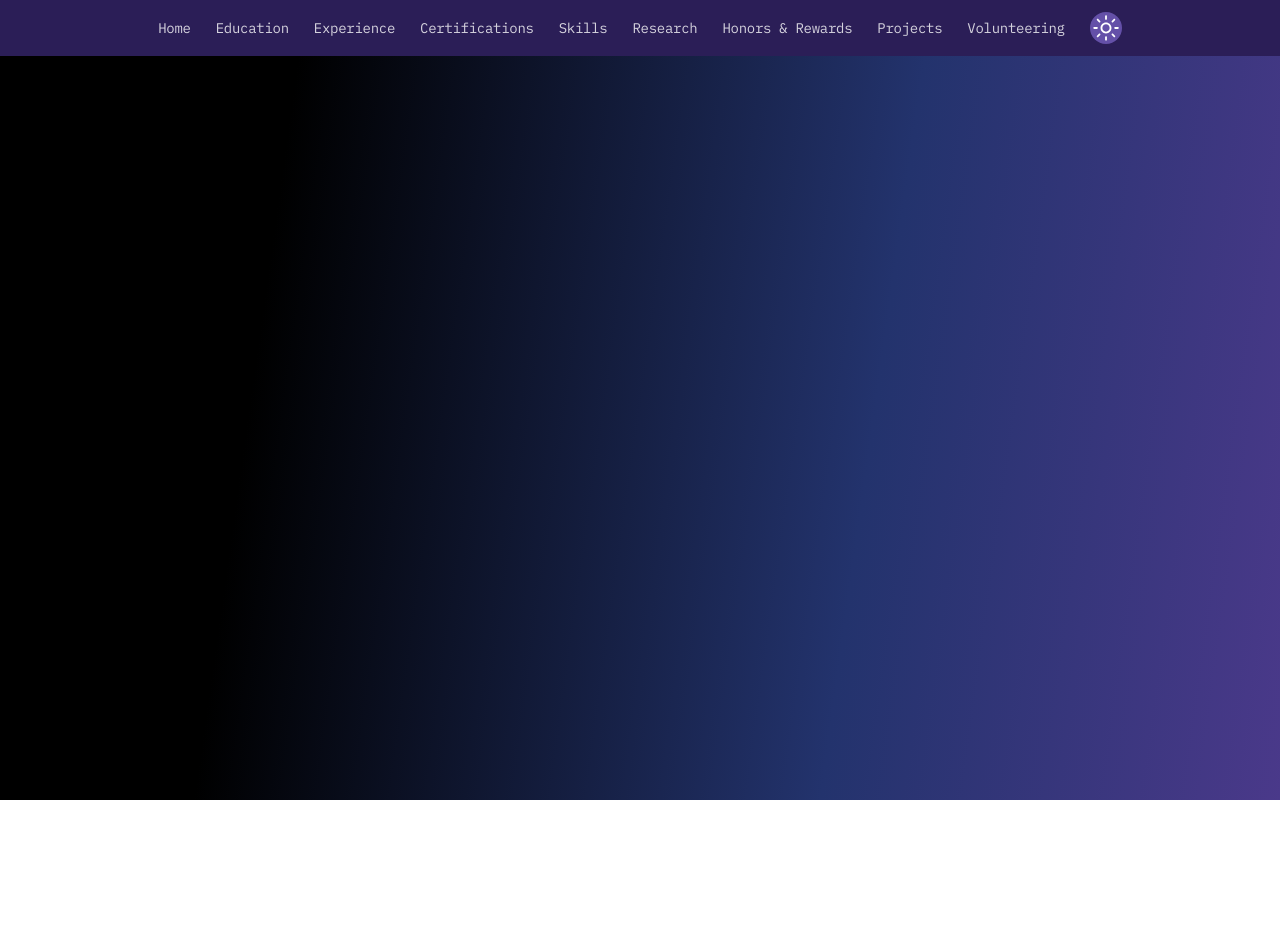
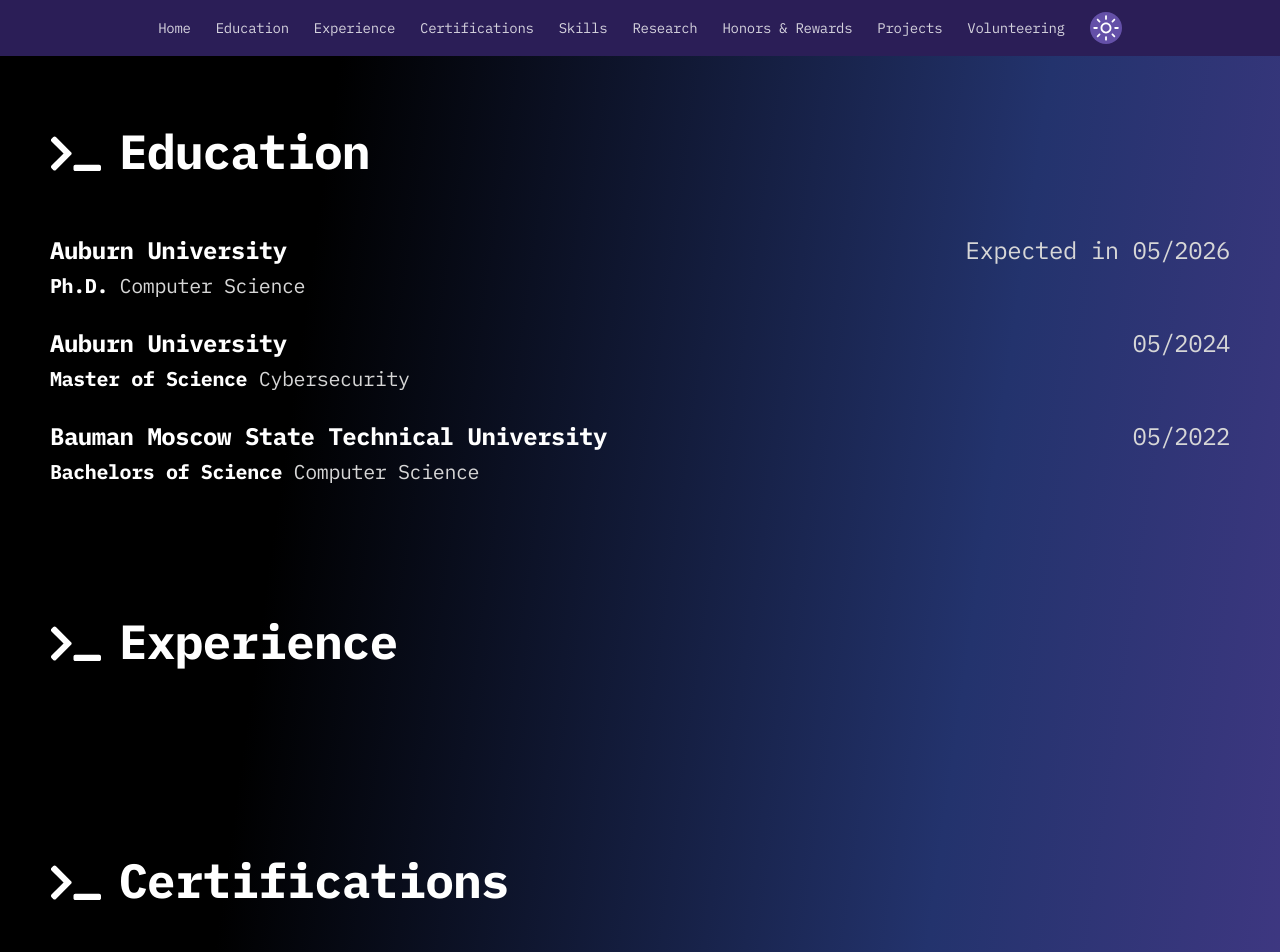
Before and after one commit to imkamie/alexandr-portfolio, a React (Vite) app: page /about in a window 1280 px wide. Shown: the top 952 px of the page. Before the commit the page ends 800 px from the top, so only its background shows below. Built offline with nearby package versions, Linux system fonts and the light colour scheme.

Commit message:
added education section

```diff
--- /dev/null
+++ b/src/components/Education.css
@@ -0,0 +1,35 @@
+.education-info {
+    font-weight: 400;
+    font-size: 20px;
+    letter-spacing: -0.02em;
+    color: var(--text-secondary);
+}
+
+.education-info__uni-and-date {
+    display: flex;
+    align-items: center;
+    justify-content: space-between;
+    margin-bottom: 6px;
+}
+
+.education-info__university {
+    font-weight: 700;
+    font-size: 24px;
+    letter-spacing: -0.02em;
+    color: var(--text-primary);
+}
+
+.education-info__date {
+    font-weight: 400;
+    font-size: 24px;
+    letter-spacing: -0.02em;
+    color: #d7d7d7;
+    color: var(--text-secondary);
+}
+
+.education-info__degree {
+    font-weight: 700;
+    font-size: 20px;
+    letter-spacing: -0.02em;
+    color: var(--text-primary);
+}
--- /dev/null
+++ b/src/components/Education.tsx
@@ -0,0 +1,16 @@
+import './Education.css'
+import { EducationInfo } from '../store'
+
+function Education({ education }: { education: EducationInfo }) {
+    return (
+        <div className='education-info'>
+            <div className='education-info__uni-and-date'>
+                <div className='education-info__university'>{education.university}</div>
+                <div className='education-info__date'>{education.graduationDate}</div>
+            </div>
+            <span className='education-info__degree'>{education.degree}</span> {education.major}
+        </div>
+    )
+}
+
+export default Education
--- a/src/components/icons/CloseIcon.tsx
+++ b/src/components/icons/CloseIcon.tsx
@@ -2,7 +2,7 @@ function CloseIcon({ size, fill }: { size: number, fill: string }) {
     return (
         <>
             <svg width={size} height={size} viewBox="0 0 20 20" fill="none" xmlns="http://www.w3.org/2000/svg">
-                <rect x="1" y="1" width="18" height="18" fill={fill} stroke="black" stroke-width="2" />
+                <rect x="1" y="1" width="18" height="18" fill={fill} stroke="black" strokeWidth="2" />
                 <path d="M12.0898 10.375L15.0195 13.334C15.4004 13.6855 15.4004 14.2715 15.0195 14.623L14.375 15.2676C14.0234 15.6484 13.4375 15.6484 13.0859 15.2676L10.1562 12.3379L7.19727 15.2676C6.8457 15.6484 6.25977 15.6484 5.9082 15.2676L5.26367 14.623C4.88281 14.2715 4.88281 13.6855 5.26367 13.334L8.19336 10.375L5.26367 7.44531C4.88281 7.09375 4.88281 6.50781 5.26367 6.15625L5.9082 5.51172C6.25977 5.13086 6.8457 5.13086 7.19727 5.51172L10.1562 8.44141L13.0859 5.51172C13.4375 5.13086 14.0234 5.13086 14.375 5.51172L15.0195 6.15625C15.4004 6.50781 15.4004 7.09375 15.0195 7.44531L12.0898 10.375Z" fill="black" />
             </svg>
         </>
--- a/src/components/icons/MaxIcon.tsx
+++ b/src/components/icons/MaxIcon.tsx
@@ -2,7 +2,7 @@ function MaxIcon({ size, fill }: { size: number, fill: string }) {
     return (
         <>
             <svg width={size} height={size} viewBox="0 0 20 20" fill="none" xmlns="http://www.w3.org/2000/svg">
-                <rect x="1" y="1" width="18" height="18" fill={fill} stroke="black" stroke-width="2" />
+                <rect x="1" y="1" width="18" height="18" fill={fill} stroke="black" strokeWidth="2" />
                 <path d="M14.875 5.25C15.4844 5.25 16 5.76562 16 6.375V14.625C16 15.2578 15.4844 15.75 14.875 15.75H5.125C4.49219 15.75 4 15.2578 4 14.625V6.375C4 5.76562 4.49219 5.25 5.125 5.25H14.875ZM14.875 14.4844V9H5.125V14.4844C5.125 14.5781 5.17188 14.625 5.26562 14.625H14.7344C14.8047 14.625 14.875 14.5781 14.875 14.4844Z" fill="black" />
             </svg>
         </>
--- a/src/components/icons/MinIcon.tsx
+++ b/src/components/icons/MinIcon.tsx
@@ -2,7 +2,7 @@ function MinIcon({ size, fill }: { size: number, fill: string }) {
     return (
         <>
             <svg width={size} height={size} viewBox="0 0 20 20" fill="none" xmlns="http://www.w3.org/2000/svg">
-                <rect x="1" y="1" width="18" height="18" fill={fill} stroke="black" stroke-width="2" />
+                <rect x="1" y="1" width="18" height="18" fill={fill} stroke="black" strokeWidth="2" />
                 <path d="M14.875 12.75C15.4844 12.75 16 13.2656 16 13.875V14.625C16 15.2578 15.4844 15.75 14.875 15.75H5.125C4.49219 15.75 4 15.2578 4 14.625V13.875C4 13.2656 4.49219 12.75 5.125 12.75H14.875Z" fill="black" />
             </svg>
         </>
--- a/src/components/useWindowWidth.tsx
+++ b/src/components/useWindowWidth.tsx
@@ -15,5 +15,5 @@ export const useWindowWidth = (): { width: number } => {
         }
     })
 
-    return {width}
+    return { width }
 }
--- a/src/pages/About.tsx
+++ b/src/pages/About.tsx
@@ -1,7 +1,92 @@
+import { useContext } from "react"
+import Education from "../components/Education"
+import TerminalIcon from "../components/icons/TerminalIcon"
+
+import { EducationInformation } from "../store"
+import { ThemeContext } from "../components/ThemeContext"
+
+
 function About() {
+    const { theme } = useContext(ThemeContext)
+
+    function Title({ title }: { title: string }) {
+        return (
+            <div className="about-page__header">
+                <div className="about-page__terminal-icon"><TerminalIcon size={51} fill={theme === 'light' ? "#000000" : "#FFFFFF"} /></div>
+                <h3>{title}</h3>
+            </div>
+        )
+    }
+
     return (
         <>
-            <div>about</div>
+            <div className="about-page">
+                <div className="about-page__education">
+                    <Title title="Education" />
+
+                    <div className="about-page__education-info">
+                        {EducationInformation.map((item, index) => (
+                            <Education education={item} key={index} />
+                        ))}
+                    </div>
+                </div>
+
+                <div className="about-page__experience">
+                    <Title title="Experience" />
+
+                    <div className="about-page__experience-info">
+
+                    </div>
+                </div>
+
+                <div className="about-page__certifications">
+                    <Title title="Certifications" />
+
+                    <div className="about-page__certifications-info">
+
+                    </div>
+                </div>
+
+                <div className="about-page__skills">
+                    <Title title="skills" />
+
+                    <div className="about-page__skills-info">
+
+                    </div>
+                </div>
+
+                <div className="about-page__research">
+                    <Title title="research" />
+
+                    <div className="about-page__research-info">
+
+                    </div>
+                </div>
+
+                <div className="about-page__rewards">
+                    <Title title="honors & rewards" />
+
+                    <div className="about-page__rewards-info">
+
+                    </div>
+                </div>
+
+                <div className="about-page__projects">
+                    <Title title="projects" />
+
+                    <div className="about-page__projects-info">
+
+                    </div>
+                </div>
+
+                <div className="about-page__volunteering">
+                    <Title title="volunteer experience" />
+
+                    <div className="about-page__volunteering-info">
+
+                    </div>
+                </div>
+            </div>
         </>
     )
 }
--- a/src/styles/index.css
+++ b/src/styles/index.css
@@ -31,8 +31,42 @@ body {
   position: relative;
   display: flex;
   justify-content: center;
-  padding-top: 10%;
+  padding-top: 120px;
   padding-bottom: 30px;
+}
+
+.about-page {
+  position: relative;
+  display: flex;
+  flex-direction: column;
+  justify-content: center;
+  gap: 125px;
+  max-width: 1180px;
+  margin: 0 auto;
+  padding-top: 120px;
+}
+
+.about-page h3 {
+  font-weight: 700;
+  font-size: 48px;
+  letter-spacing: -0.02em;
+  text-transform: capitalize;
+}
+
+.about-page__terminal-icon {
+  margin-top: 8px;
+}
+
+.about-page__header {
+  display: flex;
+  gap: 18px;
+  margin-bottom: 51px;
+}
+
+.about-page__education-info {
+  display: flex;
+  flex-direction: column;
+  gap: 28px;
 }
 
 @media only screen and (max-width: 768px) {
```
Also changed, not shown: src/store/index.ts (+10 -10 lines).
